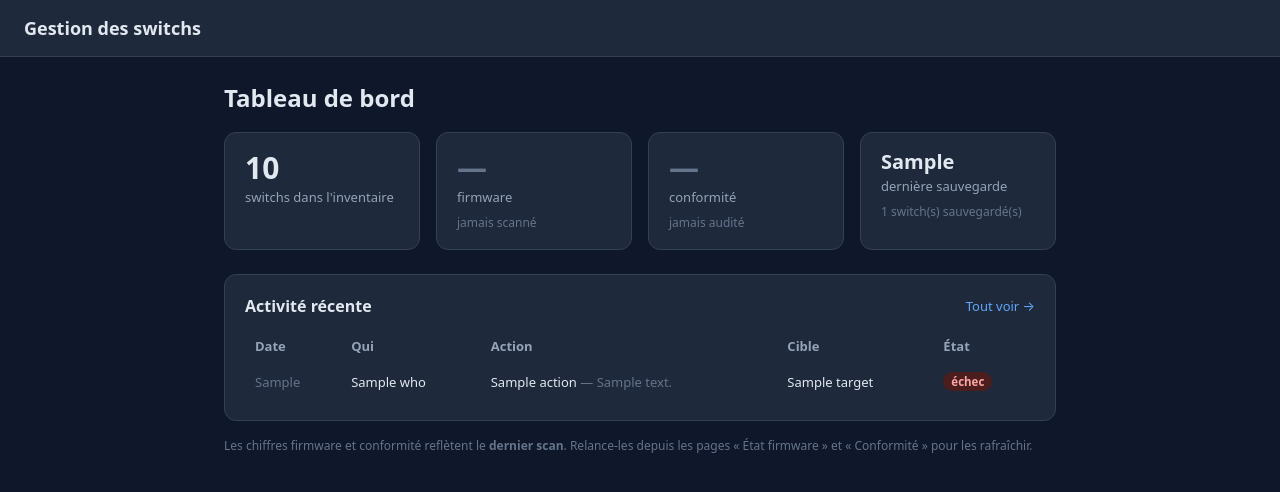
After one commit to V3locidad/network-manage, a Flask app: template webui/templates/dashboard.html in a window 1280 px wide. The commit adds this page. Shown: the top 492 px of the page. Run offline with Flask 3, Linux system fonts and the light colour scheme; the template is opened without the code that fills it: most values are stand-ins (such as "Sample title", 1, 10 or a date in 2020).

Commit message:
webui: tableau de bord, historique des actions et comptes individuels
- Tableau de bord (/dashboard) : tuiles parc/firmware/conformité/dernier
  backup + activité récente.
- Historique des actions (/history) : journalise qui/quand/quoi/résultat
  dans /backups/history.json (IP réelle via X-Forwarded-For).
- Comptes individuels (/backups/users.json) avec mots de passe hashés
  (Werkzeug), changement forcé à la première connexion. Fallback mot de
  passe partagé si aucun compte. Admin via webui/users.sh.

Co-Authored-By: Claude Opus 4.8 <noreply@anthropic.com>

```diff
--- a/webui/app.py
+++ b/webui/app.py
@@ -13,20 +13,62 @@ import re
 import subprocess
 import threading
 import uuid
+from datetime import datetime
 from functools import wraps
 
 import yaml
 from flask import (Flask, Response, redirect, render_template, request,
                    session, url_for)
+from werkzeug.security import check_password_hash, generate_password_hash
 
 PROJECT_DIR = "/project"          # dépôt monté en lecture seule
 CREDS_FILE = "/secret/switch_creds.yml"   # ansible_user / ansible_password
+USERS_FILE = "/backups/users.json"        # comptes individuels (inscriptible)
 INVENTORY = os.path.join(PROJECT_DIR, "inventory/hosts.yml")
 
 APP_PASSWORD = os.environ.get("WEBUI_PASSWORD", "changeme")
 
+# Verrou pour les écritures concurrentes du fichier de comptes.
+_users_lock = threading.Lock()
+
+
+def load_users():
+    """Comptes {login: {hash, must_change}}. Vide => mode mot de passe partagé."""
+    try:
+        with open(USERS_FILE) as fh:
+            data = json.load(fh)
+    except (OSError, ValueError):
+        return {}
+    if not isinstance(data, dict):
+        return {}
+    out = {}
+    for login, val in data.items():
+        # Tolère l'ancien format {login: "<hash>"}.
+        if isinstance(val, str):
+            out[login] = {"hash": val, "must_change": False}
+        elif isinstance(val, dict) and val.get("hash"):
+            out[login] = {"hash": val["hash"],
+                          "must_change": bool(val.get("must_change"))}
+    return out
+
+
+def save_users(users):
+    """Écrit le fichier de comptes (sous verrou)."""
+    with _users_lock:
+        try:
+            with open(USERS_FILE, "w") as fh:
+                json.dump(users, fh, ensure_ascii=False, indent=1)
+        except OSError:
+            pass
+
 app = Flask(__name__)
 app.secret_key = os.environ.get("WEBUI_SECRET", "dev-secret-change-me")
+
+
+@app.context_processor
+def inject_mode():
+    """Expose aux templates si le mode comptes individuels est actif."""
+    return {"accounts_mode": bool(load_users())}
 
 
 @app.after_request
@@ -114,6 +156,103 @@ ACTIONS = {
 
 FIRMWARE_IMAGES_DIR = os.path.join(PROJECT_DIR, "firmware", "images")
 FIRMWARE_STATUS_JSON = "/backups/firmware_status.json"
+BACKUP_DIR = "/backups"
+HISTORY_JSON = "/backups/history.json"
+HISTORY_MAX = 500   # on ne garde que les N dernières entrées
+
+# Verrou pour les écritures concurrentes du journal d'actions.
+_history_lock = threading.Lock()
+
+
+def load_history():
+    """Journal des actions, du plus récent au plus ancien."""
+    try:
+        with open(HISTORY_JSON) as fh:
+            data = json.load(fh)
+    except (OSError, ValueError):
+        data = []
+    return list(reversed(data))
+
+
+def log_history_start(run_id, who, ip, action, target, summary):
+    """Enregistre le lancement d'une action (statut « en cours »)."""
+    entry = {
+        "run_id": run_id,
+        "ts": datetime.now().strftime("%Y-%m-%d %H:%M:%S"),
+        "who": who or "—",
+        "ip": ip or "",
+        "action": action,
+        "target": target,
+        "summary": summary,
+        "status": "en cours",
+        "rc": None,
+    }
+    with _history_lock:
+        try:
+            with open(HISTORY_JSON) as fh:
+                data = json.load(fh)
+        except (OSError, ValueError):
+            data = []
+        data.append(entry)
+        data = data[-HISTORY_MAX:]
+        try:
+            with open(HISTORY_JSON, "w") as fh:
+                json.dump(data, fh, ensure_ascii=False, indent=1)
+        except OSError:
+            pass
+
+
+def log_history_finish(run_id, rc):
+    """Met à jour l'entrée correspondante avec le résultat final."""
+    with _history_lock:
+        try:
+            with open(HISTORY_JSON) as fh:
+                data = json.load(fh)
+        except (OSError, ValueError):
+            return
+        for entry in reversed(data):
+            if entry.get("run_id") == run_id:
+                entry["rc"] = rc
+                entry["status"] = "OK" if rc == 0 else "échec"
+                break
+        try:
+            with open(HISTORY_JSON, "w") as fh:
+                json.dump(data, fh, ensure_ascii=False, indent=1)
+        except OSError:
+            pass
+
+
+def client_ip():
+    """IP réelle du client (derrière le reverse proxy Caddy)."""
+    fwd = request.headers.get("X-Forwarded-For", "")
+    if fwd:
+        return fwd.split(",")[0].strip()
+    return request.remote_addr or ""
+
+
+def action_summary(action, form):
+    """Résumé lisible des paramètres d'une action, pour le journal."""
+    f = form.get
+    dry = " (simulation)"
+    if action == "vlan":
+        s = "VLAN %s « %s » → %s" % (f("vlan_id", "?"), f("vlan_name", ""),
+                                     f("vlan_state", "present"))
+        return s + (dry if f("vlan_dry_run") else "")
+    if action == "port":
+        s = "port %s → %s" % (f("port_id", "?"), f("port_state", "disable"))
+        return s + (dry if f("port_dry_run") else "")
+    if action == "access":
+        s = "port %s → VLAN d'accès %s" % (f("access_port_id", "?"),
+                                           f("access_vlan_id", "?"))
+        return s + (dry if f("access_dry_run") else "")
+    if action == "firmware":
+        return "image %s" % f("firmware_image", "?")
+    if action == "stdconfig":
+        return "config standard" + (dry if f("baseline_dry_run") else "")
+    if action == "cmd":
+        cmds = [ln.strip() for ln in f("commands", "").splitlines() if ln.strip()]
+        return "; ".join(cmds)[:120]
+    return ""
 
 
 def swi_to_version(filename):
@@ -189,18 +328,78 @@ def login_required(fn):
 @app.route("/login", methods=["GET", "POST"])
 def login():
     error = None
+    users = load_users()
+    accounts = bool(users)   # True = comptes individuels, False = mot de passe partagé
     if request.method == "POST":
-        if request.form.get("password") == APP_PASSWORD:
-            session["auth"] = True
-            return redirect(url_for("index"))
-        error = "Mot de passe incorrect."
-    return render_template("login.html", error=error)
+        pwd = request.form.get("password", "")
+        if accounts:
+            # Authentification par compte : l'identité est vérifiée, infalsifiable.
+            login_name = (request.form.get("who") or "").strip()
+            u = users.get(login_name)
+            if u and check_password_hash(u["hash"], pwd):
+                session["auth"] = True
+                session["who"] = login_name
+                if u.get("must_change"):
+                    # Mot de passe par défaut -> changement obligatoire.
+                    session["force_change"] = True
+                    return redirect(url_for("change_password"))
+                return redirect(url_for("dashboard"))
+            error = "Identifiant ou mot de passe incorrect."
+        else:
+            # Rétro-compatibilité : mot de passe partagé + nom libre (non vérifié).
+            if pwd == APP_PASSWORD:
+                session["auth"] = True
+                session["who"] = (request.form.get("who") or "").strip()[:40]
+                return redirect(url_for("dashboard"))
+            error = "Mot de passe incorrect."
+    return render_template("login.html", error=error, accounts=accounts)
 
 
 @app.route("/logout")
 def logout():
     session.clear()
     return redirect(url_for("login"))
+
+
+@app.before_request
+def force_password_change():
+    """Tant que le mot de passe par défaut n'est pas changé, on bloque tout
+    sauf la page de changement, la déconnexion et les fichiers statiques."""
+    if session.get("auth") and session.get("force_change"):
+        if request.endpoint not in ("change_password", "logout", "static"):
+            return redirect(url_for("change_password"))
+
+
+@app.route("/change-password", methods=["GET", "POST"])
+@login_required
+def change_password():
+    error = None
+    forced = bool(session.get("force_change"))
+    if request.method == "POST":
+        users = load_users()
+        login_name = session.get("who")
+        u = users.get(login_name)
+        current = request.form.get("current", "")
+        new = request.form.get("new", "")
+        confirm = request.form.get("confirm", "")
+        if not u:
+            error = "Compte introuvable."
+        elif not forced and not check_password_hash(u["hash"], current):
+            error = "Mot de passe actuel incorrect."
+        elif len(new) < 8:
+            error = "Le nouveau mot de passe doit faire au moins 8 caractères."
+        elif new != confirm:
+            error = "La confirmation ne correspond pas."
+        elif check_password_hash(u["hash"], new):
+            error = "Le nouveau mot de passe doit être différent de l'ancien."
+        else:
+            u["hash"] = generate_password_hash(new)
+            u["must_change"] = False
+            users[login_name] = u
+            save_users(users)
+            session.pop("force_change", None)
+            return redirect(url_for("dashboard"))
+    return render_template("change_password.html", error=error, forced=forced)
 
 
 @app.route("/")
@@ -211,6 +410,73 @@ def index():
     hosts = [t for t in targets if t[0] not in ("procurve", "switches")]
     return render_template("index.html", actions=ACTIONS,
                            targets=targets, hosts=hosts, vlans=load_vlans())
+
+
+def _read_json(path, default):
+    try:
+        with open(path) as fh:
+            return json.load(fh)
+    except (OSError, ValueError):
+        return default
+
+
+def _last_backups():
+    """(date du dernier backup global, nb de switchs sauvegardés)."""
+    files = glob.glob(os.path.join(BACKUP_DIR, "*", "*.cfg"))
+    if not files:
+        return None, 0
+    hosts = {os.path.basename(os.path.dirname(p)) for p in files}
+    latest = max(os.path.getmtime(p) for p in files)
+    return datetime.fromtimestamp(latest).strftime("%Y-%m-%d %H:%M"), len(hosts)
+
+
+@app.route("/dashboard")
+@login_required
+def dashboard():
+    total = len(load_switch_hosts())
+
+    # --- Firmware (dernier scan) ---
+    images = [os.path.basename(p)
+              for p in glob.glob(os.path.join(FIRMWARE_IMAGES_DIR, "*.swi"))]
+    target = max((swi_to_version(i) for i in images), default=None)
+    fw = _read_json(FIRMWARE_STATUS_JSON, [])
+    fw_ok = fw_old = fw_unknown = 0
+    for d in fw:
+        cur = (d.get("version") or "?").strip()
+        if not target or cur in ("", "?"):
+            fw_unknown += 1
+        elif cur == target:
+            fw_ok += 1
+        else:
+            fw_old += 1
+
+    # --- Conformité (dernier audit) ---
+    audit = _read_json("/backups/audit.json", [])
+    checks = ["ntp", "logging", "snmp_overall", "web_mgmt", "authmgr", "portsec"]
+    conf_ok = 0
+    for d in audit:
+        d["snmp_overall"] = bool(d.get("snmp")) and bool(d.get("snmp_public"))
+        if all(d.get(c) for c in checks):
+            conf_ok += 1
+
+    last_backup, n_backed = _last_backups()
+
+    return render_template(
+        "dashboard.html",
+        total=total,
+        fw_ok=fw_ok, fw_old=fw_old, fw_unknown=fw_unknown,
+        fw_scanned=bool(fw), fw_target=target,
+        conf_ok=conf_ok, conf_total=len(audit), conf_scanned=bool(audit),
+        last_backup=last_backup, n_backed=n_backed,
+        history=load_history()[:8],
+    )
+
+
+@app.route("/history")
+@login_required
+def history():
+    return render_template("history.html", history=load_history(),
+                           accounts=bool(load_users()))
 
 
 @app.route("/firmware")
@@ -365,8 +631,10 @@ def run_job(run_id, cmd):
             q.put(ANSI_RE.sub("", line).replace("\r", ""))
         proc.wait()
         q.put(f"\n=== Terminé (code {proc.returncode}) ===\n")
+        log_history_finish(run_id, proc.returncode)
     except Exception as exc:  # noqa: BLE001
         q.put(f"\n[ERREUR lancement] {exc}\n")
+        log_history_finish(run_id, -1)
     RUNS[run_id]["done"] = True
     q.put(None)  # sentinelle de fin
 
@@ -379,6 +647,12 @@ def run(action):
     run_id = uuid.uuid4().hex
     RUNS[run_id] = {"q": queue.Queue(), "done": False}
     cmd = build_command(action, request.form)
+    # Journalise l'action (sauf la collecte silencieuse des VLANs pour le menu).
+    if action != "vlan_list":
+        log_history_start(run_id, session.get("who"), client_ip(),
+                          ACTIONS[action]["label"],
+                          request.form.get("target", "procurve"),
+                          action_summary(action, request.form))
     threading.Thread(target=run_job, args=(run_id, cmd), daemon=True).start()
     # Après une collecte (versions / VLANs), on revient automatiquement à la page.
     if action == "firmware_status":
--- a/webui/templates/base.html
+++ b/webui/templates/base.html
@@ -34,18 +34,40 @@
     .check { display: flex; align-items: center; gap: 8px; margin-top: 10px; }
     .check input { width: auto; }
     .warn { color: #fbbf24; font-size: 12px; }
+    .tiles { display: grid; grid-template-columns: repeat(auto-fit, minmax(180px,1fr));
+             gap: 16px; margin-bottom: 24px; }
+    .tile { background: #1e293b; border: 1px solid #334155; border-radius: 12px;
+            padding: 18px 20px; text-decoration: none; color: inherit; display: block; }
+    .tile:hover { border-color: #475569; }
+    .tile .big { font-size: 30px; font-weight: 700; line-height: 1.1; }
+    .tile .lbl { color: #94a3b8; font-size: 13px; margin-top: 4px; }
+    .tile .sub { font-size: 12px; margin-top: 8px; }
+    table { width: 100%; border-collapse: collapse; font-size: 13px; }
+    th, td { text-align: left; padding: 8px 10px; border-bottom: 1px solid #1e293b; }
+    th { color: #94a3b8; font-weight: 600; }
+    .badge { display: inline-block; padding: 2px 8px; border-radius: 999px;
+             font-size: 11.5px; font-weight: 600; }
+    .b-ok { background: #064e3b; color: #6ee7b7; }
+    .b-bad { background: #4c1d1d; color: #fca5a5; }
+    .b-run { background: #1e3a5f; color: #93c5fd; }
+    .b-muted { background: #334155; color: #cbd5e1; }
+    .ok { color: #6ee7b7; } .bad { color: #fca5a5; } .muted { color: #64748b; }
   </style>
 </head>
 <body>
   <header>
     <h1>Gestion des switchs</h1>
     {% if session.get('auth') %}
-      <nav style="display:flex;gap:18px;align-items:center;">
+      <nav style="display:flex;gap:18px;align-items:center;flex-wrap:wrap;">
+        <a href="{{ url_for('dashboard') }}">Tableau de bord</a>
         <a href="{{ url_for('index') }}">Actions</a>
         <a href="{{ url_for('console_result') }}">Console</a>
         <a href="{{ url_for('terminal') }}">Terminal</a>
         <a href="{{ url_for('audit_dashboard') }}">Conformité</a>
         <a href="{{ url_for('firmware_dashboard') }}">État firmware</a>
+        <a href="{{ url_for('history') }}">Historique</a>
+        {% if session.get('who') %}<span style="color:#64748b;font-size:13px;">👤 {{ session.get('who') }}</span>{% endif %}
+        {% if accounts_mode %}<a href="{{ url_for('change_password') }}">Mot de passe</a>{% endif %}
         <a href="{{ url_for('logout') }}">Déconnexion</a>
       </nav>
     {% endif %}
--- /dev/null
+++ b/webui/templates/dashboard.html
@@ -0,0 +1,87 @@
+{% extends "base.html" %}
+{% block content %}
+<h2 style="margin:0 0 18px;">Tableau de bord</h2>
+
+<div class="tiles">
+  <a class="tile" href="{{ url_for('terminal') }}">
+    <div class="big">{{ total }}</div>
+    <div class="lbl">switchs dans l'inventaire</div>
+  </a>
+
+  <a class="tile" href="{{ url_for('firmware_dashboard') }}">
+    {% if fw_scanned %}
+      <div class="big">{{ fw_ok }}<span class="muted" style="font-size:18px;">/{{ fw_ok + fw_old + fw_unknown }}</span></div>
+      <div class="lbl">firmware à jour</div>
+      <div class="sub">
+        {% if fw_old %}<span class="bad">{{ fw_old }} obsolète(s)</span>{% endif %}
+        {% if fw_old and fw_unknown %} · {% endif %}
+        {% if fw_unknown %}<span class="muted">{{ fw_unknown }} inconnu(s)</span>{% endif %}
+        {% if not fw_old and not fw_unknown %}<span class="ok">tout est à jour</span>{% endif %}
+      </div>
+    {% else %}
+      <div class="big muted">—</div>
+      <div class="lbl">firmware</div>
+      <div class="sub muted">jamais scanné</div>
+    {% endif %}
+  </a>
+
+  <a class="tile" href="{{ url_for('audit_dashboard') }}">
+    {% if conf_scanned %}
+      <div class="big">{{ conf_ok }}<span class="muted" style="font-size:18px;">/{{ conf_total }}</span></div>
+      <div class="lbl">switchs conformes</div>
+      <div class="sub">
+        {% if conf_total - conf_ok > 0 %}<span class="bad">{{ conf_total - conf_ok }} avec écarts</span>
+        {% else %}<span class="ok">parc conforme</span>{% endif %}
+      </div>
+    {% else %}
+      <div class="big muted">—</div>
+      <div class="lbl">conformité</div>
+      <div class="sub muted">jamais audité</div>
+    {% endif %}
+  </a>
+
+  <a class="tile" href="{{ url_for('index') }}">
+    {% if last_backup %}
+      <div class="big" style="font-size:20px;">{{ last_backup }}</div>
+      <div class="lbl">dernière sauvegarde</div>
+      <div class="sub muted">{{ n_backed }} switch(s) sauvegardé(s)</div>
+    {% else %}
+      <div class="big muted">—</div>
+      <div class="lbl">dernière sauvegarde</div>
+      <div class="sub muted">aucune sauvegarde</div>
+    {% endif %}
+  </a>
+</div>
+
+<div class="card">
+  <div style="display:flex;justify-content:space-between;align-items:center;">
+    <h2 style="margin:0;">Activité récente</h2>
+    <a href="{{ url_for('history') }}" style="color:#60a5fa;text-decoration:none;font-size:13px;">Tout voir →</a>
+  </div>
+  {% if history %}
+    <table style="margin-top:12px;">
+      <tr><th>Date</th><th>Qui</th><th>Action</th><th>Cible</th><th>État</th></tr>
+      {% for h in history %}
+      <tr>
+        <td class="muted">{{ h.ts }}</td>
+        <td>{{ h.who }}</td>
+        <td>{{ h.action }}{% if h.summary %} <span class="muted">— {{ h.summary }}</span>{% endif %}</td>
+        <td>{{ h.target }}</td>
+        <td>
+          {% if h.status == 'OK' %}<span class="badge b-ok">OK</span>
+          {% elif h.status == 'en cours' %}<span class="badge b-run">en cours</span>
+          {% else %}<span class="badge b-bad">échec</span>{% endif %}
+        </td>
+      </tr>
+      {% endfor %}
+    </table>
+  {% else %}
+    <p class="muted" style="margin-top:12px;">Aucune action enregistrée pour l'instant.</p>
+  {% endif %}
+</div>
+
+<p class="muted" style="font-size:12px;margin-top:16px;">
+  Les chiffres firmware et conformité reflètent le <b>dernier scan</b>.
+  Relance-les depuis les pages « État firmware » et « Conformité » pour les rafraîchir.
+</p>
+{% endblock %}
```
Also changed, not shown: webui/manage_users.py (added, +82 -0 lines), webui/templates/change_password.html (added, +24 -0 lines), webui/templates/history.html (added, +40 -0 lines), webui/templates/login.html (+11 -2 lines), 1 other file.
